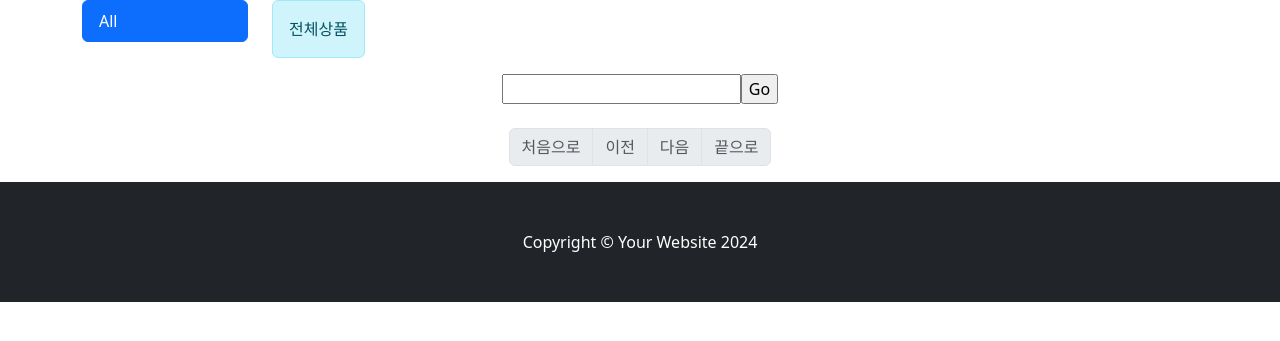
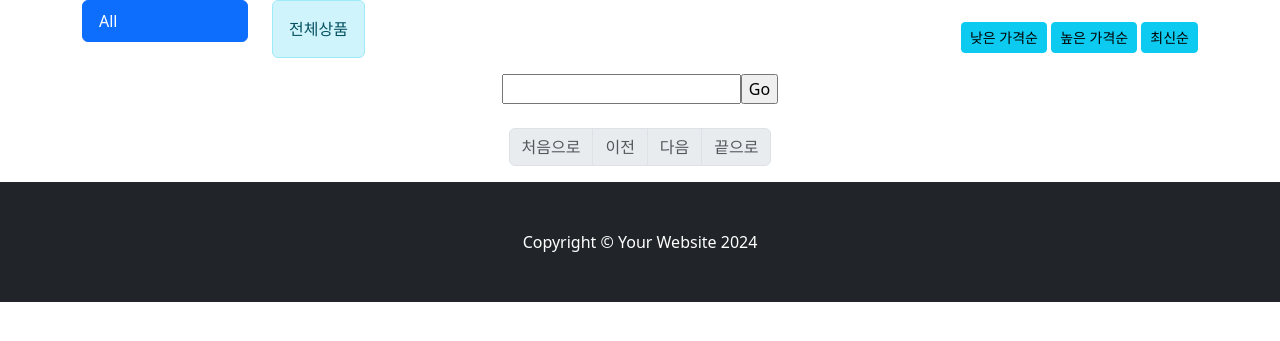
Before and after one commit to donggyu-yang93/djangoShop1, a Django app: template shop/templates/shop/list.html in a window 1280 px wide. Shown: the part 76-417 px from the top of the page. Run offline with Django 3.2, Linux system fonts and the light colour scheme; the template is opened without the code that fills it, so the values that code supplies are empty; some libraries are stand-ins or nearby versions.

Commit message:
240314 정렬

```diff
--- a/shop/models.py
+++ b/shop/models.py
@@ -26,7 +26,7 @@ class Product(models.Model):
     author = models.ForeignKey(User, null=True, on_delete=models.SET_NULL, related_name='author_question')
     image = models.ImageField(upload_to='shop/products/%Y/%m/%d', blank=True)
     description = models.TextField(blank=True)
-    # 위는 상세페이지 설명 밑은su를빠르게한다?
+    # 위는 상세페이지 설명 검색용. 검색하면 나오는 요약정보.
     meta_description = models.TextField(blank=True)
     price = models.DecimalField(max_digits=10, decimal_places=2) # 소수점 두개 포함해서 10자리 숫자임
     stock = models.PositiveIntegerField()
@@ -46,7 +46,7 @@ class Product(models.Model):
         return self.name
 
     def get_absolute_url(self):
-        return reverse('shop:product_detail', args=[self.id, self.slug])
+        return reverse('shop:product_detail', args=[self.id])
 
     def save(self, *args, **kwargs):
         if not self.slug:
--- a/shop/templates/shop/list.html
+++ b/shop/templates/shop/list.html
@@ -22,6 +22,18 @@
                 {% else %}전체상품
                 {% endif %}
             </div>
+            <div>
+                {% if current_category %}
+                <a class="btn btn-info btn-sm" href="?slug={{ current_category.slug }}&sort=price_asc">낮은 가격순</a>
+                <a class="btn btn-info btn-sm" href="?slug={{ current_category.slug }}&sort=price_desc">높은 가격순</a>
+                <a class="btn btn-info btn-sm" href="?slug={{ current_category.slug }}&sort=date">최신순</a>
+                {% else %}
+                <a class="btn btn-info btn-sm" href="?sort=price_asc">낮은 가격순</a>
+                <a class="btn btn-info btn-sm" href="?sort=price_desc">높은 가격순</a>
+                <a class="btn btn-info btn-sm" href="?sort=date">최신순</a>
+                {% endif %}
+            </div>
+
             {% if user.is_authenticated %}
             <a class="btn btn-info btn-sm" href="/upload/" role="button">
                 <i class="fas fa-pen"></i>&nbsp;&nbsp;작성하기
--- a/templates/base.html
+++ b/templates/base.html
@@ -44,6 +44,8 @@
   });
 
 
+
+
     </script>
 
     {% block script %}
@@ -61,6 +63,7 @@
     .zoom:hover {
     transform: scale(1.5); /* 이미지를 1.5배로 확대 */
     }
+
 
     </style>
 </head>
```
Also changed, not shown: shop/views.py (+15 -3 lines), _media/shop/products/2024/03/14/우유.jpg (added).
